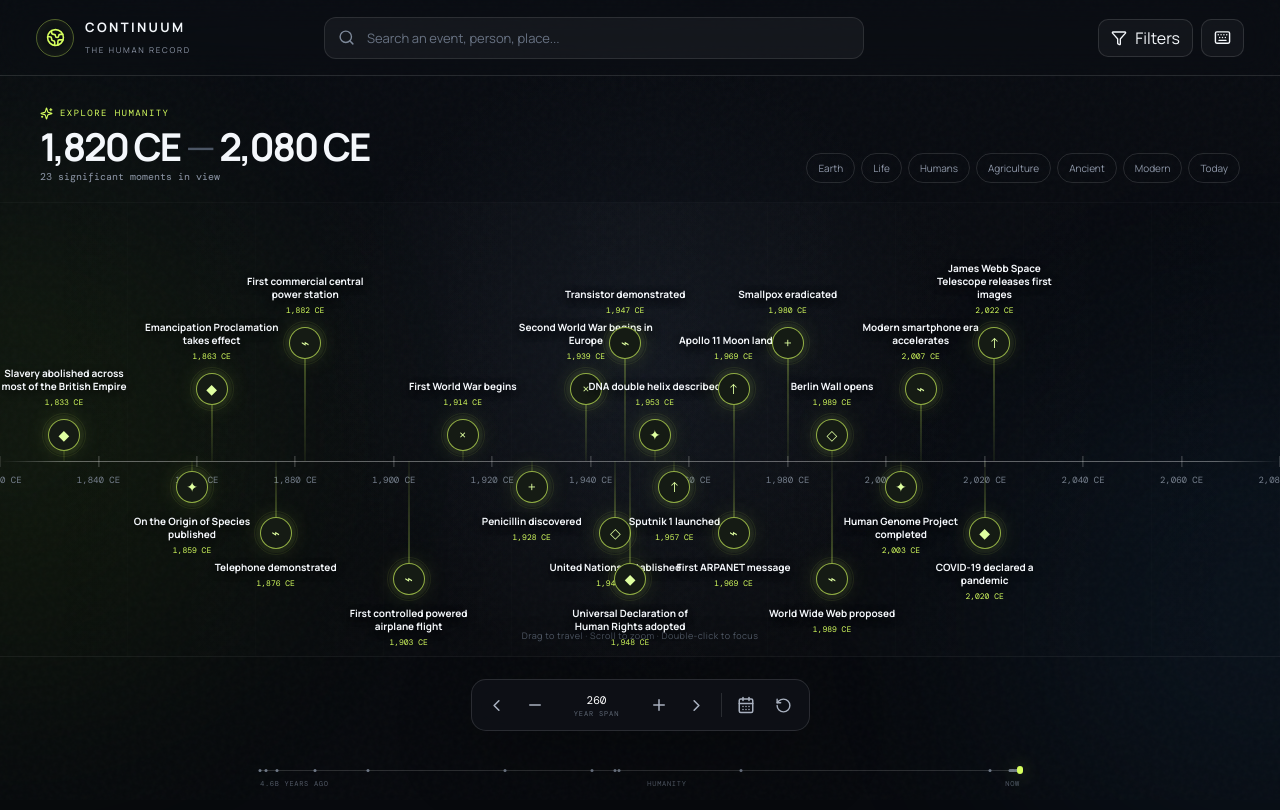
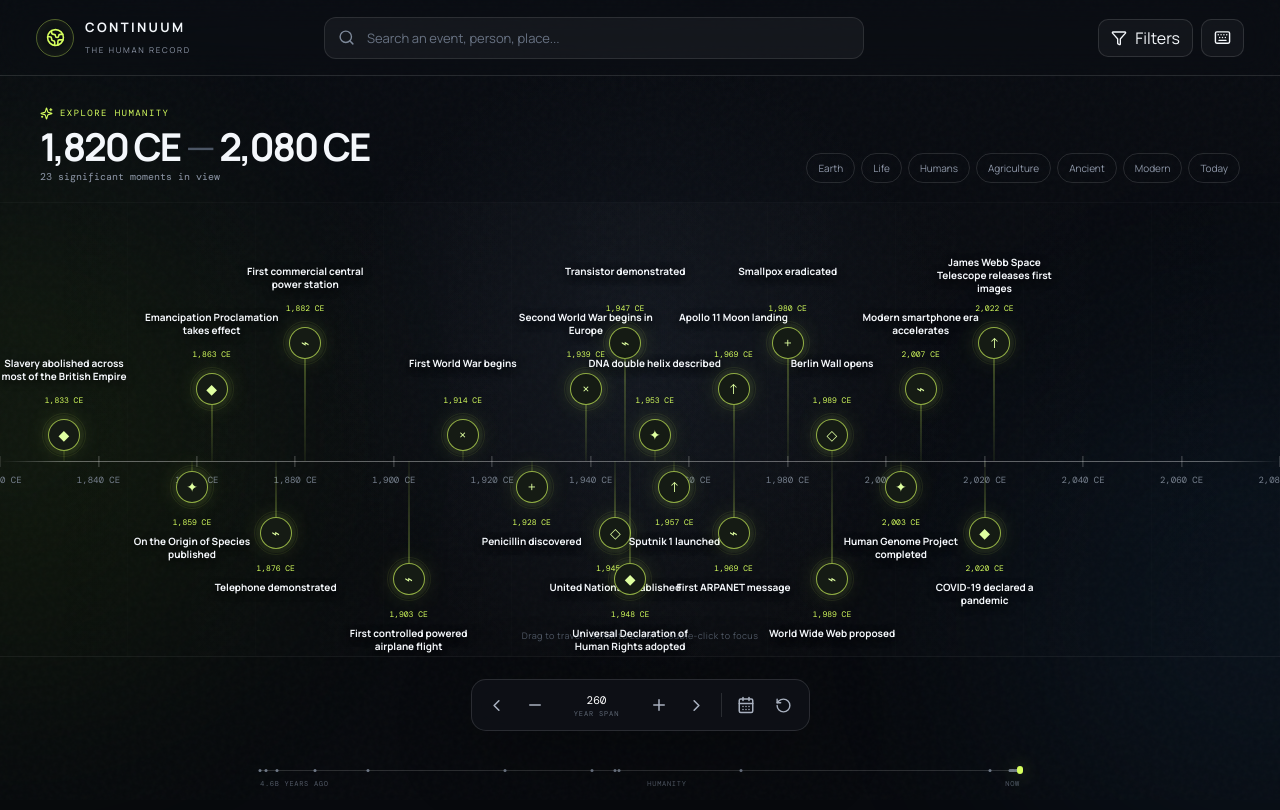
Before and after one commit to PVirgil/Humanitys-Calendar, a React (Vite) app: page / in a window 1280 px wide. Built offline with nearby package versions, Linux system fonts and the light colour scheme.

Commit message:
Update event label positioning and dimensions
Adjusted positioning and dimensions for event labels in the timeline.

```diff
--- a/src/styles.css
+++ b/src/styles.css
@@ -401,11 +401,13 @@ button, a { -webkit-tap-highlight-color: transparent; }
 }
 
 .event-node.above .event-label {
-  bottom: calc(100% + 2px);
+  bottom: calc(100% + 22px);
+  min-height: 30px;
 }
 
 .event-node.below .event-label {
-  top: calc(100% + 2px);
+  top: calc(100% + 22px);
+  min-height: 30px;
 }
 
 .event-label strong,
@@ -423,8 +425,21 @@ button, a { -webkit-tap-highlight-color: transparent; }
   color: var(--accent);
   font-family: "DM Mono", monospace;
   font-size: 8px;
-  margin-top: 4px;
   white-space: nowrap;
+  position: absolute;
+  left: 50%;
+  transform: translateX(-50%);
+  width: max-content;
+  margin: 0;
+}
+
+/* Dates stay at one consistent height from every circle, regardless of title length. */
+.event-node.above .event-label small {
+  bottom: -18px;
+}
+
+.event-node.below .event-label small {
+  top: -18px;
 }
 
 .timeline-hint {
@@ -739,7 +754,7 @@ kbd {
     --level-step: 58px;
   }
   .event-label {
-    width: 88px;
+    width: 102px;
   }
   .event-label strong {
     font-size: 8px;
@@ -747,7 +762,7 @@ kbd {
   }
   .event-label small {
     font-size: 7px;
-    margin-top: 3px;
+    margin: 0;
   }
   .event-label strong { font-size: 9px; }
   .timeline-hint { display: none; }
```
